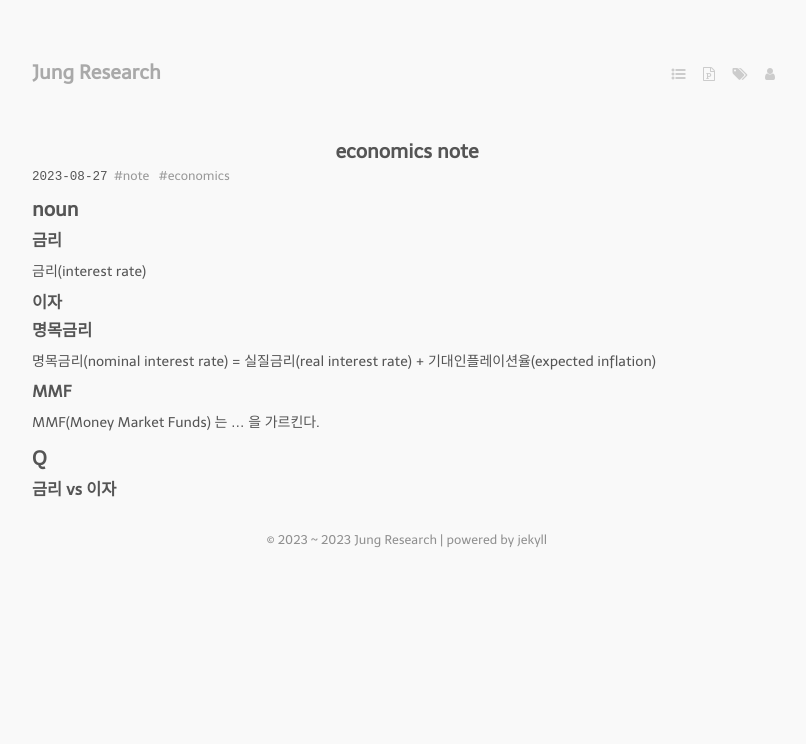
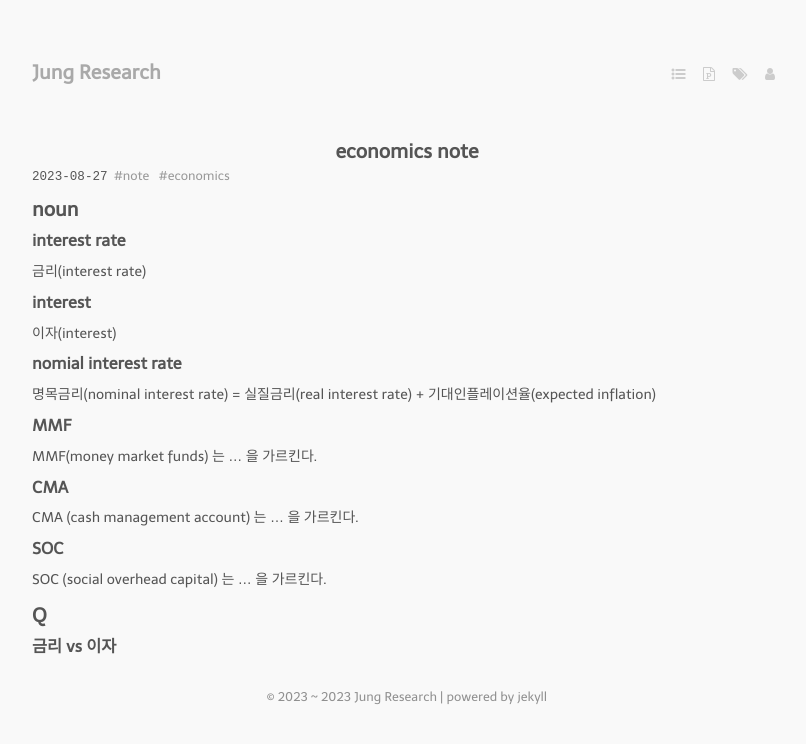
Before and after one commit to jung-research/github.io, a Jekyll site: the page built from _posts/2023-08-27-economics_noun.md, in a window 1280 px wide. Shown: the top 744 px of the page, without its empty margins (233-1039 px from the left). Built offline with Jekyll 4.4.1, drawn with Linux system fonts in a browser that asks for light colours; nearby versions of some CDN libraries; some web fonts are replaced.

```diff
--- a/_posts/2023-08-27-economics_noun.md
+++ b/_posts/2023-08-27-economics_noun.md
@@ -9,19 +9,29 @@ tags:
 
 ## noun
 
-### 금리
+### interest rate
 
 금리(interest rate)
 
-### 이자
+### interest
 
-### 명목금리
+이자(interest)
+
+### nomial interest rate
 
 명목금리(nominal interest rate) = 실질금리(real interest rate) + 기대인플레이션율(expected inflation)
 
 ### MMF
 
-MMF(Money Market Funds) 는 ... 을 가르킨다.
+MMF(money market funds) 는 ... 을 가르킨다.
+
+### CMA
+
+CMA (cash management account) 는 ... 을 가르킨다.
+
+### SOC
+
+SOC (social overhead capital) 는 ... 을 가르킨다.
 
 ## Q
 
```
Also changed, not shown: _posts/2023-08-23-season_theory.md (+8 -9 lines).
